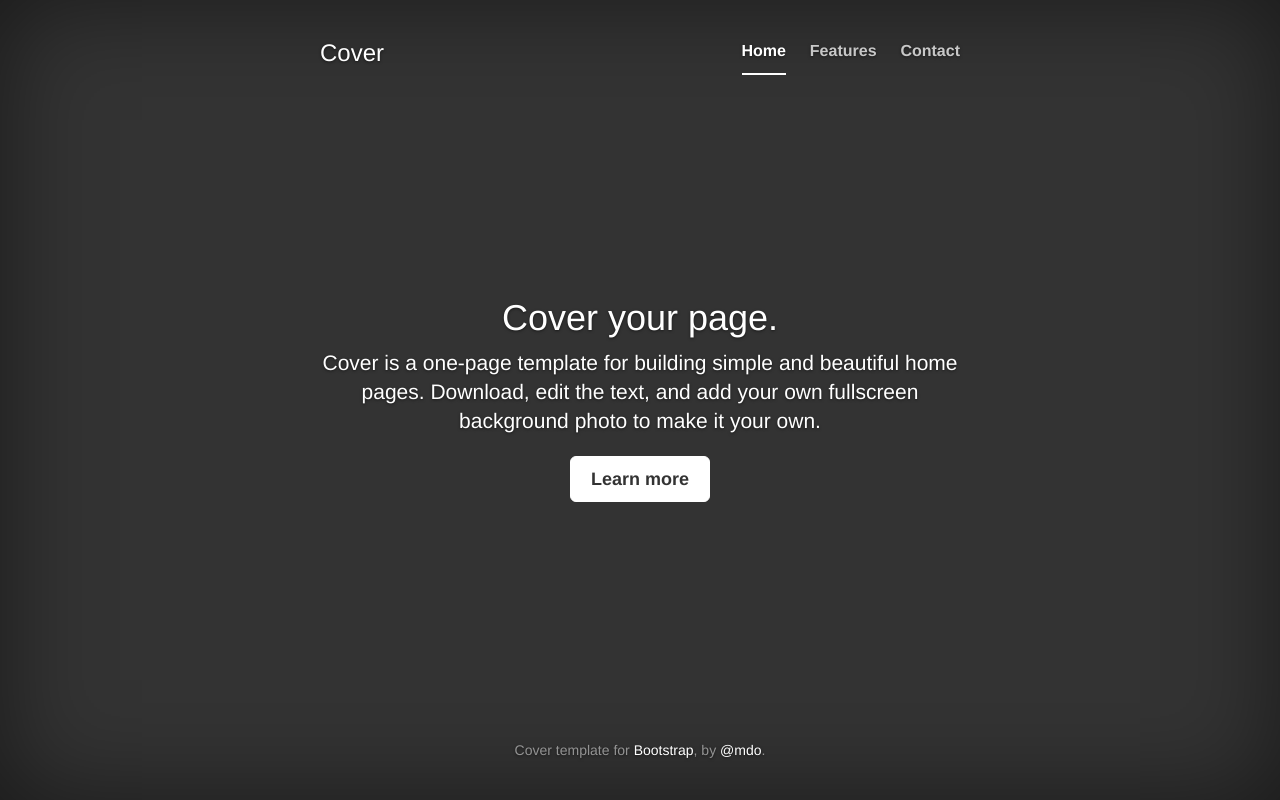
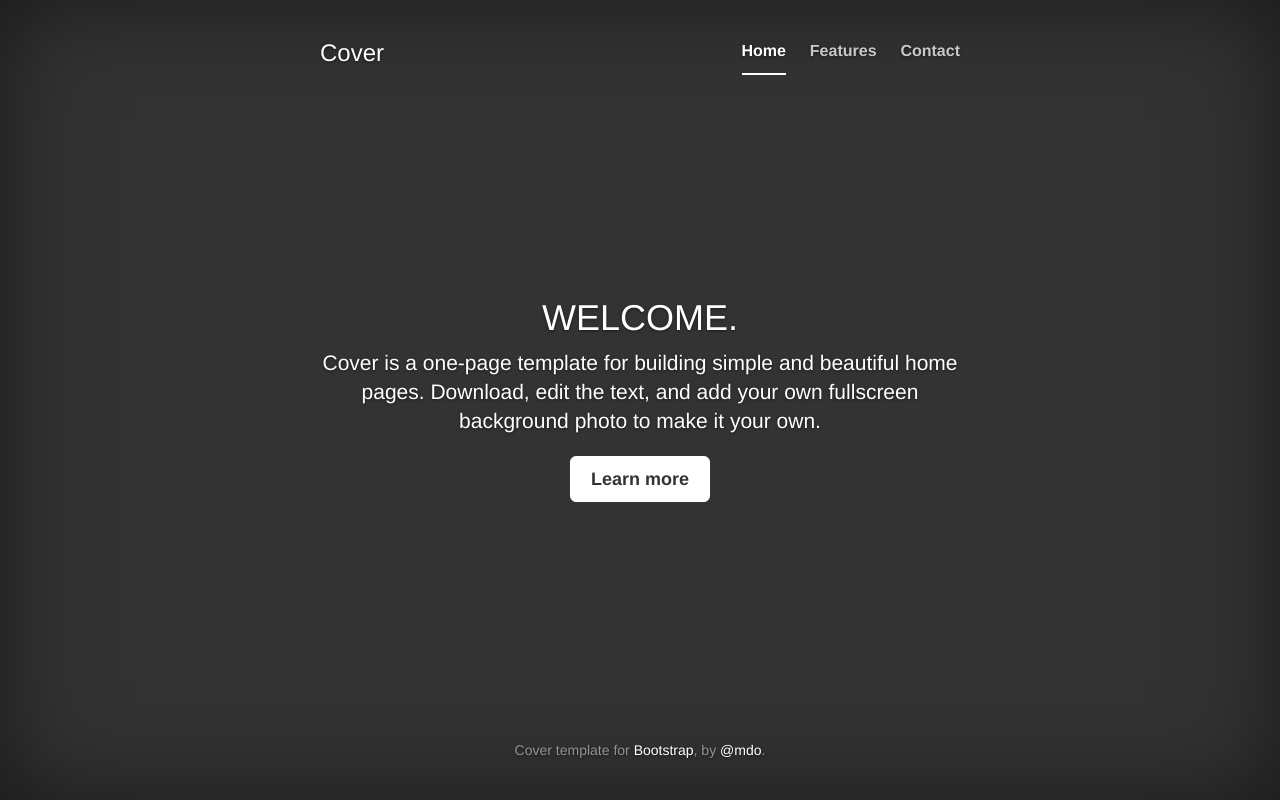
Before and after one commit to GerardoLSJ/GerardoLSJ.github.io, a plain HTML site: page index.html in a window 1280 px wide. Drawn offline with nearby package versions, Linux system fonts and the light colour scheme; a script that the page names is missing.

Commit message:
titlecover

```diff
--- a/index.html
+++ b/index.html
@@ -9,7 +9,7 @@
     <meta name="author" content="">
     <link rel="icon" href="../../favicon.ico">
 
-    <title>Cover Template for Bootstrap</title>
+     <title>GerardoLSJ</title>
 
     <!-- Bootstrap core CSS -->
     <link href="bootstrap.min.css" rel="stylesheet">
@@ -42,7 +42,7 @@
           </div>
 
           <div class="inner cover">
-            <h1 class="cover-heading">Cover your page.</h1>
+            <h1 class="cover-heading">WELCOME.</h1>
             <p class="lead">Cover is a one-page template for building simple and beautiful home pages. Download, edit the text, and add your own fullscreen background photo to make it your own.</p>
             <p class="lead">
               <a href="#" class="btn btn-lg btn-default">Learn more</a>
```
